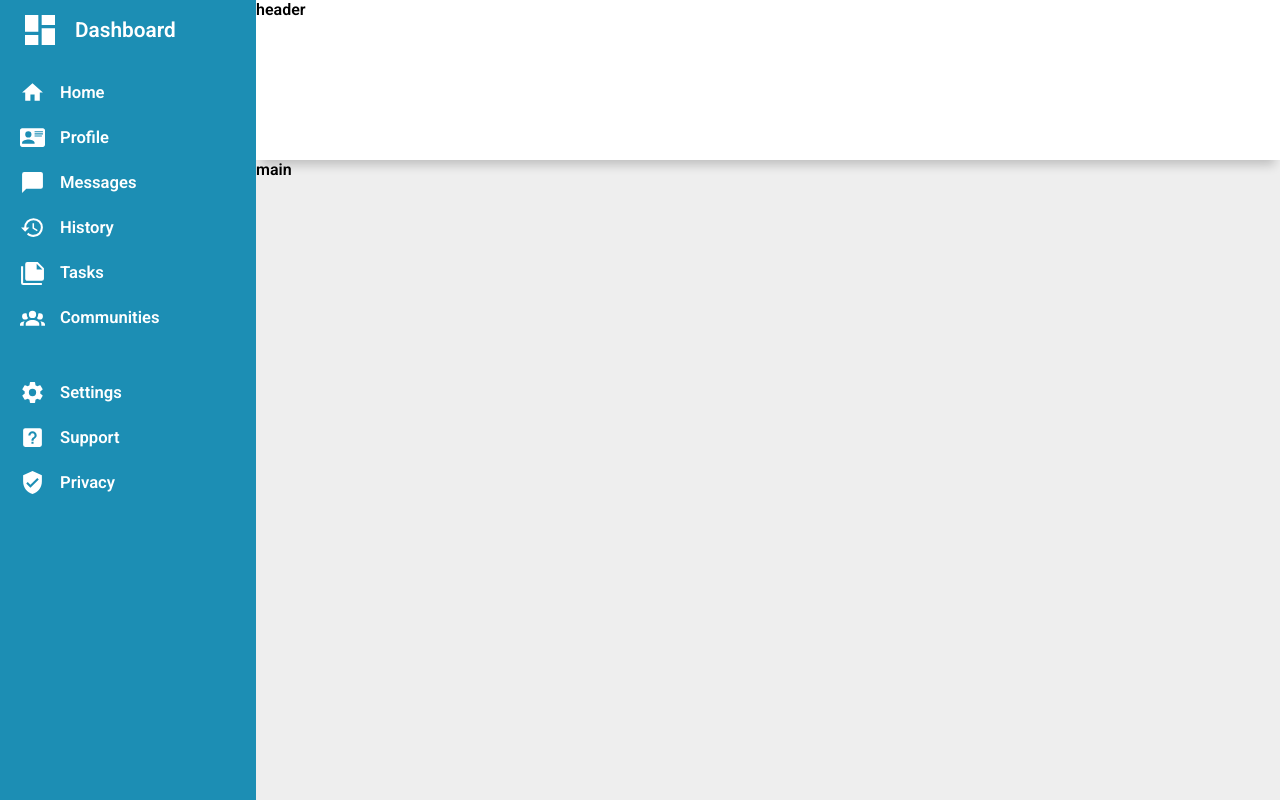
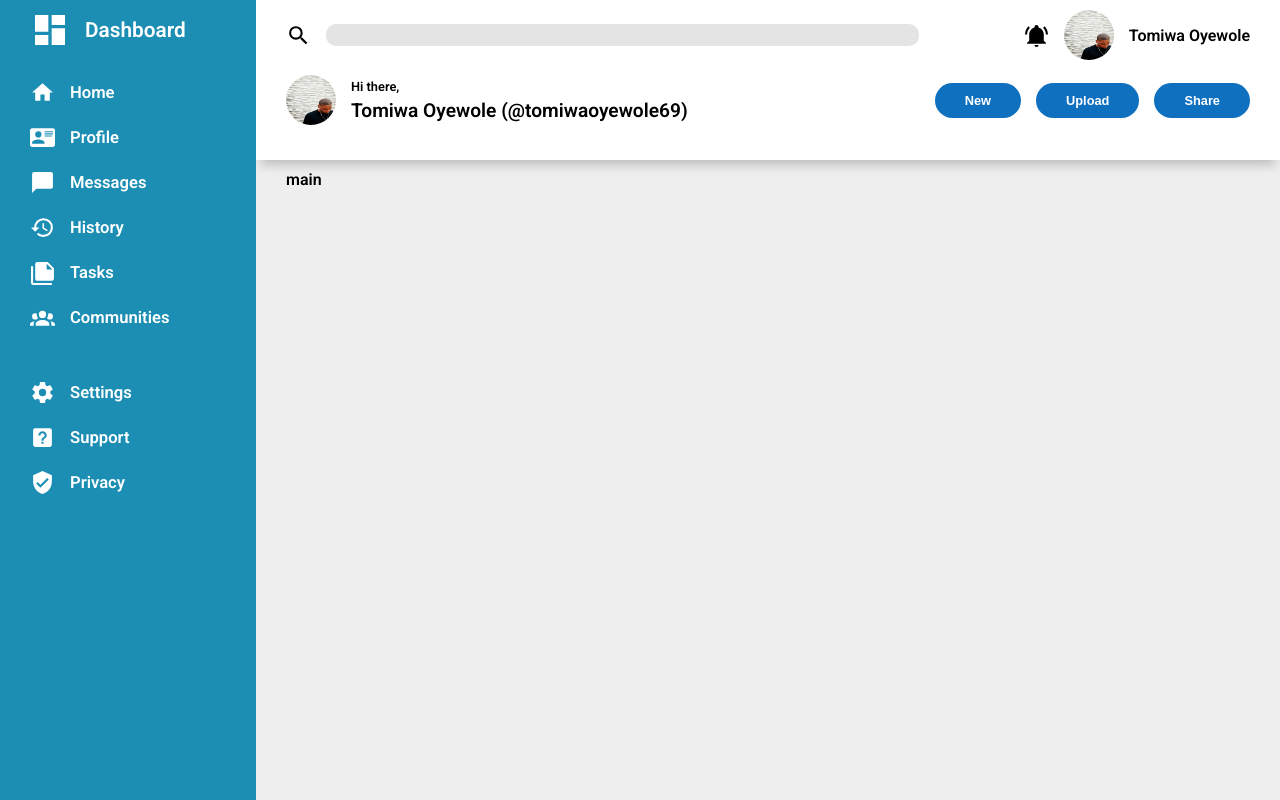
Before and after one commit to tomiwaoyewole69/admin-dashboard, a plain HTML site: page index.html in a window 1280 px wide. Drawn offline with Linux system fonts and the light colour scheme.

Commit message:
feat: added the header menus and elements

```diff
--- a/index.html
+++ b/index.html
@@ -14,7 +14,49 @@
   </head>
   <body>
     <div class="container">
-      <div class="header">header</div>
+      <div class="header">
+        <div class="top-menu">
+          <div>
+            <svg
+              xmlns="http://www.w3.org/2000/svg"
+              viewBox="0 0 24 24"
+              class="icon links"
+            >
+              <path
+                d="M9.5,3A6.5,6.5 0 0,1 16,9.5C16,11.11 15.41,12.59 14.44,13.73L14.71,14H15.5L20.5,19L19,20.5L14,15.5V14.71L13.73,14.44C12.59,15.41 11.11,16 9.5,16A6.5,6.5 0 0,1 3,9.5A6.5,6.5 0 0,1 9.5,3M9.5,5C7,5 5,7 5,9.5C5,12 7,14 9.5,14C12,14 14,12 14,9.5C14,7 12,5 9.5,5Z"
+              />
+            </svg>
+            <input type="text" />
+          </div>
+          <div>
+            <svg
+              xmlns="http://www.w3.org/2000/svg"
+              viewBox="0 0 24 24"
+              class="icon links"
+            >
+              <path
+                d="M21,19V20H3V19L5,17V11C5,7.9 7.03,5.17 10,4.29C10,4.19 10,4.1 10,4A2,2 0 0,1 12,2A2,2 0 0,1 14,4C14,4.1 14,4.19 14,4.29C16.97,5.17 19,7.9 19,11V17L21,19M14,21A2,2 0 0,1 12,23A2,2 0 0,1 10,21M19.75,3.19L18.33,4.61C20.04,6.3 21,8.6 21,11H23C23,8.07 21.84,5.25 19.75,3.19M1,11H3C3,8.6 3.96,6.3 5.67,4.61L4.25,3.19C2.16,5.25 1,8.07 1,11Z"
+              />
+            </svg>
+            <img src="imgs/wmremove-transformed.jpg" alt="">
+            <p>Tomiwa Oyewole</p>
+          </div>
+        </div>
+        <div class="bottom-menu">
+          <div>
+            <img src="imgs/wmremove-transformed.jpg" alt="">
+            <div>
+              <p class="small">Hi there,</p>
+              <p class="big">Tomiwa Oyewole (@tomiwaoyewole69)</p>
+            </div>
+          </div>
+          <div>
+            <button>New</button>
+            <button>Upload</button>
+            <button>Share</button>
+          </div>
+        </div>
+      </div>
       <div class="sidebar">
         <div class="dashboard">
           <svg
--- a/style.css
+++ b/style.css
@@ -1,49 +1,93 @@
-*{
+* {
   margin: 0;
   padding: 0;
   box-sizing: border-box;
 }
-body, html{
+body,
+html {
   height: 100%;
   background-color: #eee;
-  font-family: 'Roboto', system-ui, sans-serif;
+  font-family: "Roboto", system-ui, sans-serif;
   font-weight: 600;
 }
-.container{
+.container {
   display: grid;
   height: 100%;
   grid-template-columns: 1fr 4fr;
   grid-template-rows: 1fr 4fr;
 }
-.header{
+.container > div {
+  padding: 10px 30px;
+}
+.header {
   grid-column: 2/3;
   background-color: white;
   box-shadow: 0px 10px 10px -5px rgba(0, 0, 0, 0.2);
 }
-.sidebar{
+.top-menu,
+.bottom-menu {
+  display: grid;
+  grid-template-columns: minmax(200px, 2fr) 1fr;
+  gap: 15px;
+  margin-bottom: 15px;
+}
+.top-menu > div:last-child, .bottom-menu > div:last-child{
+  justify-content: end;
+}
+.sidebar {
   grid-row: 1/3;
   background-color: rgb(28, 142, 180);
   color: white;
-  padding: 10px 20px;
   font-size: 1.3em;
   display: flex;
   flex-direction: column;
   gap: 30px;
 }
-.dashboard, .sidebar li{
+.dashboard,
+.sidebar li,
+.top-menu div,
+.bottom-menu > div {
   display: flex;
   align-items: center;
   gap: 15px;
 }
-.sidebar li{
+.sidebar li {
   font-size: 0.8em;
   list-style: none;
   margin-bottom: 20px;
 }
-.icon{
+.icon {
   color: #fff;
   width: 40px;
 }
-.icon.links{
+.icon.links {
   width: 25px;
 }
+input {
+  background-color: #e4e4e4;
+  flex: 1;
+  border: none;
+  border-radius: 10px;
+  height: 22px;
+}
+img {
+  width: 50px;
+  height: 50px;
+  border-radius: 50%;
+}
+button {
+  background-color: rgb(15, 112, 192);
+  color: white;
+  border: none;
+  border-radius: 20px;
+  padding: 10px 30px;
+  font-weight: bold;
+  font-size: 0.8em;
+}
+.small{
+  font-size: 0.8em;
+  margin-bottom: 5px;
+}
+.big{
+  font-size: 1.2em;
+}
```
Also changed, not shown: icons/bell-ring.svg, icons/magnify.svg.
